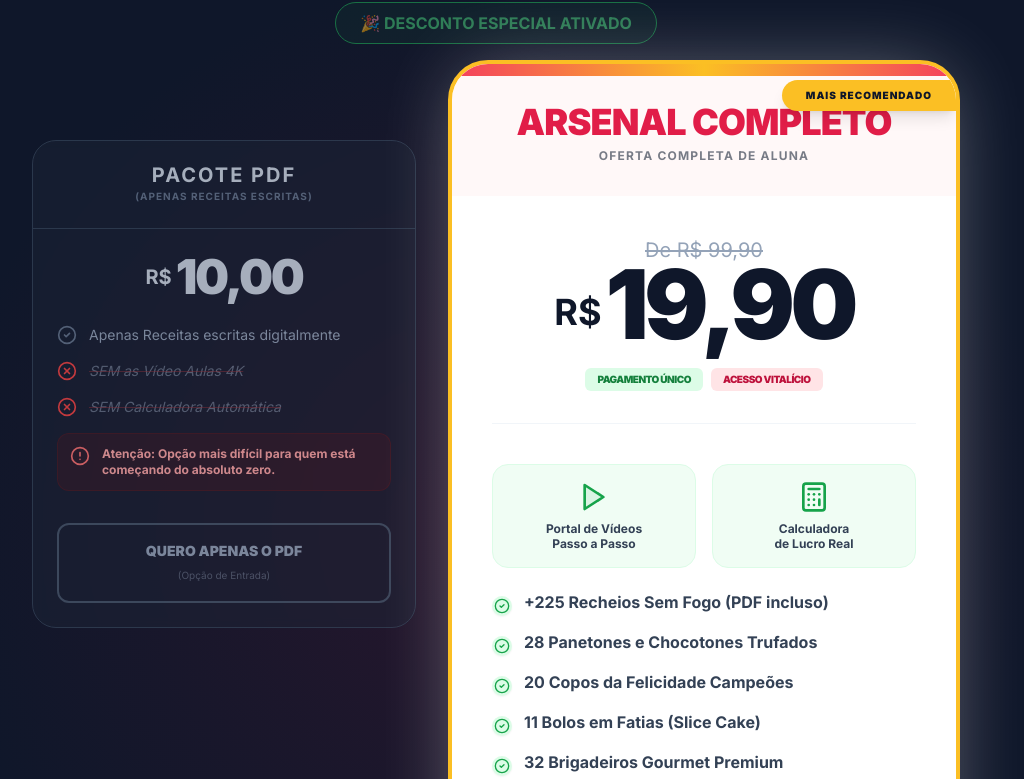
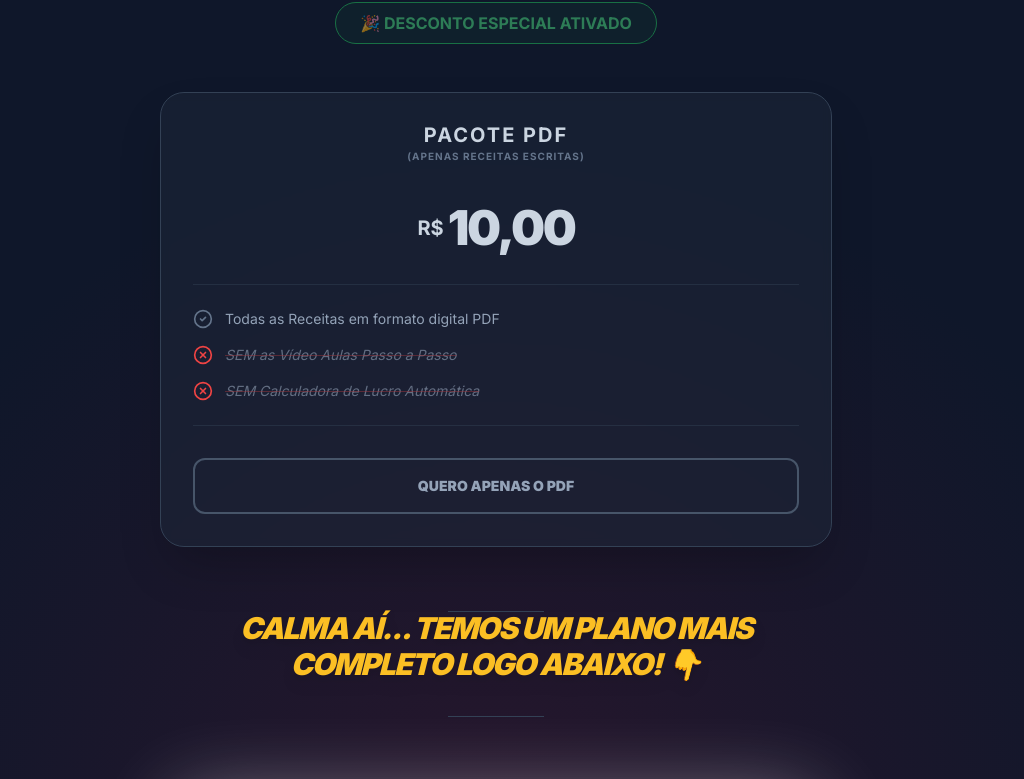
Before and after one commit to gregoryalmeida976-sudo/arsenal-da-confeitaria, a React (Vite) app: page / in a window 1280 px wide. Shown: the part 4173-4952 px from the top of the page, without its empty margins (144-1168 px from the left). Built offline with nearby package versions, Linux system fonts and the light colour scheme.

Commit message:
feat: Reorder pricing section elements
Adjusts the order of pricing cards and their associated descriptions to better reflect the intended user flow. The PDF package is now displayed first, followed by other pricing options.

```diff
--- a/App.tsx
+++ b/App.tsx
@@ -307,7 +307,7 @@ const App: React.FC = () => {
         </div>
       </section>
 
-      {/* Pricing Section */}
+      {/* Pricing Section - ORDEM ALTERADA CONFORME SOLICITAÇÃO */}
       <section id="pricing" className="py-20 px-4 bg-slate-900 relative overflow-hidden">
         {/* Background Gradients */}
         <div className="absolute top-1/2 left-1/2 -translate-x-1/2 -translate-y-1/2 w-[120%] h-[120%] bg-[radial-gradient(circle,_var(--tw-gradient-stops))] from-rose-900/20 via-slate-900 to-slate-900 pointer-events-none"></div>
@@ -320,38 +320,33 @@ const App: React.FC = () => {
             </div>
           </div>
 
-          <div className="flex flex-col md:flex-row gap-8 items-stretch justify-center">
+          <div className="flex flex-col gap-12 items-center justify-center max-w-2xl mx-auto">
 
-            {/* Downsell Card (Ghost) - PDF primeiro como opção de entrada */}
-            <div className="order-2 md:order-1 bg-slate-800/50 backdrop-blur-sm rounded-3xl w-full max-w-sm border border-slate-700 md:mt-12 flex flex-col h-fit opacity-80 hover:opacity-100 transition-opacity">
-              <div className="p-6 text-center border-b border-slate-700">
-                <h3 className="text-xl font-bold text-slate-300 uppercase tracking-widest leading-none">Pacote PDF</h3>
-                <p className="text-slate-500 text-[10px] font-bold tracking-widest mt-1 uppercase">(APENAS RECEITAS ESCRITAS)</p>
-              </div>
-              <div className="p-6">
-                <div className="text-center mb-6">
+            {/* Pacote PDF (R$ 10,00) - APARECE POR PRIMEIRO */}
+            <div className="bg-slate-800/50 backdrop-blur-sm rounded-3xl w-full border border-slate-700 p-8 text-center flex flex-col group hover:border-slate-500 transition-colors shadow-2xl">
+                <div className="mb-2">
+                   <h3 className="text-xl font-bold text-slate-300 uppercase tracking-widest leading-none">Pacote PDF</h3>
+                   <p className="text-slate-500 text-[10px] font-bold tracking-widest mt-1 uppercase">(APENAS RECEITAS ESCRITAS)</p>
+                </div>
+                <div className="my-8">
                   <div className="flex items-center justify-center gap-1 text-slate-300">
                     <span className="text-xl font-bold">R$</span>
                     <span className="text-5xl font-black tracking-tighter leading-none">10,00</span>
                   </div>
                 </div>
 
-                <ul className="space-y-4 mb-8">
+                <ul className="text-left space-y-4 mb-8 border-y border-slate-700/50 py-6">
                   <li className="flex items-start gap-3">
                     <CheckCircle2 className="w-5 h-5 text-slate-500 shrink-0" />
-                    <span className="text-slate-400 text-sm text-left">Apenas Receitas escritas digitalmente</span>
+                    <span className="text-slate-400 text-sm">Todas as Receitas em formato digital PDF</span>
                   </li>
                   <li className="flex items-start gap-3">
                     <XCircle className="w-5 h-5 text-red-500 shrink-0" />
-                    <span className="text-slate-400 text-sm text-left line-through decoration-red-500/50 italic opacity-60">SEM as Vídeo Aulas 4K</span>
+                    <span className="text-slate-400 text-sm line-through decoration-red-500/50 italic opacity-60">SEM as Vídeo Aulas Passo a Passo</span>
                   </li>
                   <li className="flex items-start gap-3">
                     <XCircle className="w-5 h-5 text-red-500 shrink-0" />
-                    <span className="text-slate-400 text-sm text-left line-through decoration-red-500/50 italic opacity-60">SEM Calculadora Automática</span>
-                  </li>
-                   <li className="flex items-start gap-3 bg-red-900/20 p-3 rounded-xl border border-red-900/30 mt-4">
-                    <AlertCircle className="w-5 h-5 text-red-400 shrink-0" />
-                    <span className="text-red-300 text-xs text-left font-bold">Atenção: Opção mais difícil para quem está começando do absoluto zero.</span>
+                    <span className="text-slate-400 text-sm line-through decoration-red-500/50 italic opacity-60">SEM Calculadora de Lucro Automática</span>
                   </li>
                 </ul>
 
@@ -360,13 +355,20 @@ const App: React.FC = () => {
                   className="w-full bg-transparent border-2 border-slate-600 hover:bg-slate-700 text-slate-400 font-bold py-4 rounded-xl transition-all text-sm group flex flex-col items-center justify-center cursor-pointer"
                 >
                   <span className="group-hover:text-slate-200 transition-colors uppercase font-black">Quero apenas o PDF</span>
-                  <span className="text-[10px] font-normal opacity-50 mt-1">(Opção de Entrada)</span>
                 </a>
-              </div>
             </div>
 
-            {/* Main Offer Card (Highlighted) - Arsenal Completo */}
-            <div className="order-1 md:order-2 bg-white rounded-[2.5rem] shadow-[0_0_80px_-15px_rgba(255,255,255,0.4)] overflow-hidden w-full max-w-lg relative transform md:-translate-y-8 border-4 border-amber-400 flex flex-col">
+            {/* MENSAGEM DE TRANSIÇÃO */}
+            <div className="text-center py-4 flex flex-col items-center gap-4">
+               <div className="h-px w-24 bg-slate-700"></div>
+               <p className="text-amber-400 font-black text-xl md:text-3xl uppercase italic tracking-tighter drop-shadow-lg animate-bounce px-4 leading-none">
+                  Calma aí... temos um plano mais completo logo abaixo! 👇
+               </p>
+               <div className="h-px w-24 bg-slate-700"></div>
+            </div>
+
+            {/* Arsenal Completo (R$ 19,90) - APARECE DEPOIS */}
+            <div className="bg-white rounded-[2.5rem] shadow-[0_0_80px_-15px_rgba(255,255,255,0.4)] overflow-hidden w-full relative border-4 border-amber-400 flex flex-col transform hover:-translate-y-2 transition-all duration-300">
               <div className="absolute top-0 inset-x-0 h-3 bg-gradient-to-r from-rose-500 via-amber-400 to-rose-500"></div>
               <div className="absolute top-4 right-0 bg-amber-400 text-slate-900 text-[10px] font-black px-6 py-2 rounded-l-full uppercase z-10 shadow-lg tracking-widest">
                 MAIS RECOMENDADO
@@ -374,7 +376,7 @@ const App: React.FC = () => {
 
               <div className="p-10 text-center bg-rose-50/50 pb-8">
                 <h3 className="text-4xl font-black text-rose-600 uppercase mb-2 tracking-tight leading-none">Arsenal Completo</h3>
-                <p className="text-slate-800 text-xs font-bold tracking-widest uppercase opacity-60">OFERTA COMPLETA DE ALUNA</p>
+                <p className="text-slate-800 text-xs font-bold tracking-widest uppercase opacity-60">VÍDEO AULAS + CALCULADORA + BÔNUS</p>
               </div>
 
               <div className="p-8 md:p-10 flex-1 flex flex-col">
@@ -390,22 +392,21 @@ const App: React.FC = () => {
                   </div>
                 </div>
 
-                <div className="space-y-4 mb-10 flex-1">
-                  {/* Highlights Visuals */}
-                  <div className="grid grid-cols-2 gap-4 mb-6">
+                <div className="space-y-6 mb-10 flex-1">
+                  <div className="grid grid-cols-2 gap-4">
                     <div className="bg-green-50 p-4 rounded-2xl border border-green-100 flex flex-col items-center text-center gap-2 group hover:bg-green-100 transition-colors">
                       <Play className="w-8 h-8 text-green-600 fill-green-600/10" />
-                      <span className="text-xs font-bold text-slate-700 leading-tight">Portal de Vídeos <br/>Passo a Passo</span>
+                      <span className="text-xs font-bold text-slate-700 leading-tight">Vídeos em 4K <br/>Passo a Passo</span>
                     </div>
                     <div className="bg-green-50 p-4 rounded-2xl border border-green-100 flex flex-col items-center text-center gap-2 group hover:bg-green-100 transition-colors">
                       <Calculator className="w-8 h-8 text-green-600" />
-                      <span className="text-xs font-bold text-slate-700 leading-tight">Calculadora <br/>de Lucro Real</span>
+                      <span className="text-xs font-bold text-slate-700 leading-tight">Calculadora <br/>Automática</span>
                     </div>
                   </div>
 
                   <div className="space-y-4">
                     {[
-                      "+225 Recheios Sem Fogo (PDF incluso)",
+                      "+225 Recheios Sem Fogo (Completo)",
                       "28 Panetones e Chocotones Trufados",
                       "20 Copos da Felicidade Campeões",
                       "11 Bolos em Fatias (Slice Cake)",
@@ -426,7 +427,7 @@ const App: React.FC = () => {
 
                 <a
                   href="https://pay.wiapy.com/yK-9w1OfhN"
-                  className="group w-full bg-gradient-to-b from-green-500 to-green-600 hover:from-green-400 hover:to-green-500 text-white font-black py-7 rounded-2xl shadow-[0_20px_40px_-10px_rgba(34,197,94,0.5)] transition-all mb-6 text-center flex flex-col items-center justify-center leading-none relative overflow-hidden transform hover:-translate-y-1 cursor-pointer"
+                  className="group w-full bg-gradient-to-b from-green-500 to-green-600 hover:from-green-400 hover:to-green-500 text-white font-black py-7 rounded-2xl shadow-[0_20px_40px_-10px_rgba(34,197,94,0.5)] transition-all mb-6 text-center flex flex-col items-center justify-center leading-none relative overflow-hidden transform hover:-translate-y-1 cursor-pointer border-none outline-none"
                 >
                   <div className="absolute inset-0 bg-white/20 translate-y-full group-hover:translate-y-0 transition-transform duration-300"></div>
                   <span className="relative z-10 text-2xl md:text-3xl uppercase tracking-tighter leading-none">QUERO O ARSENAL COMPLETO</span>
```
